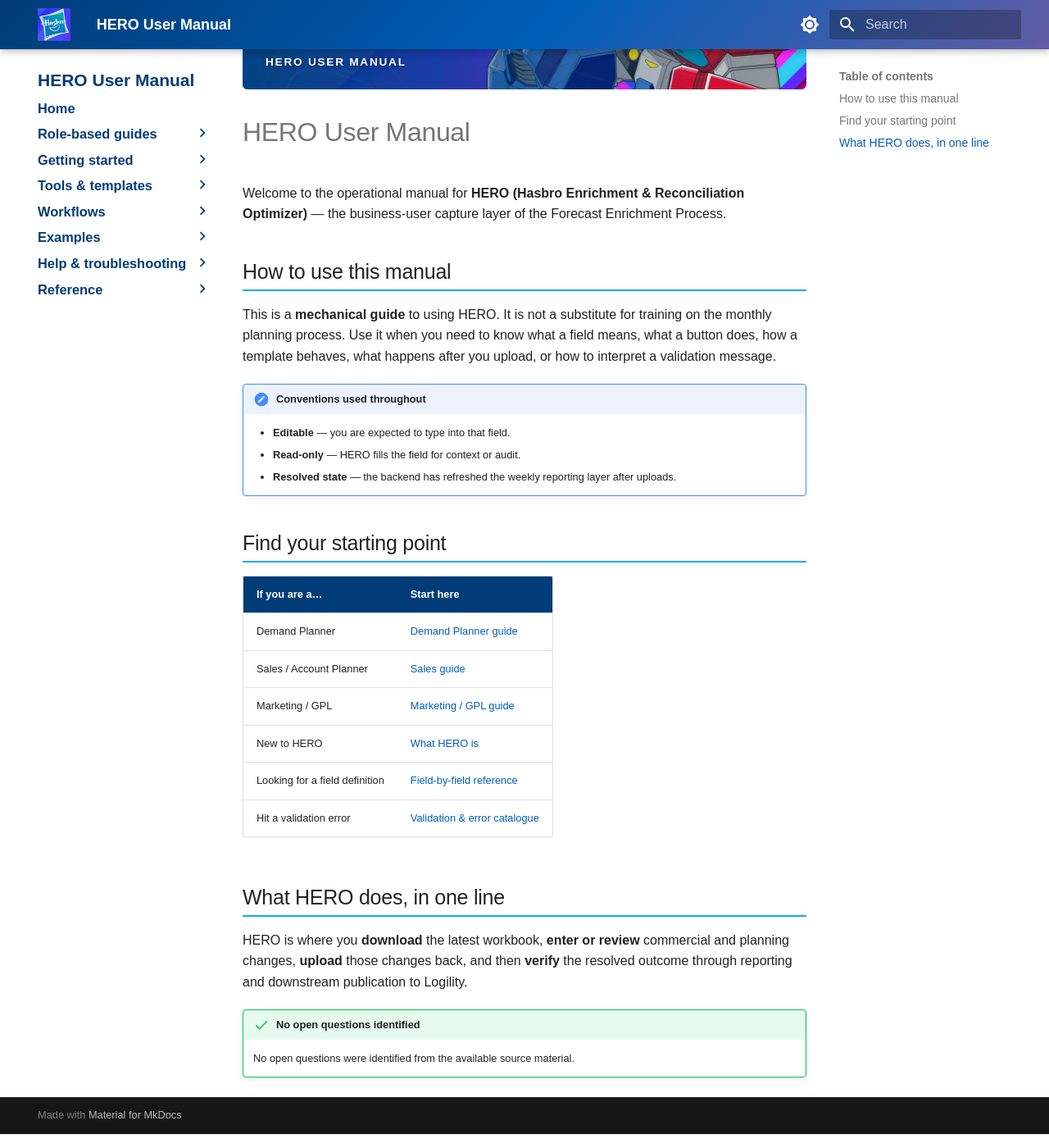
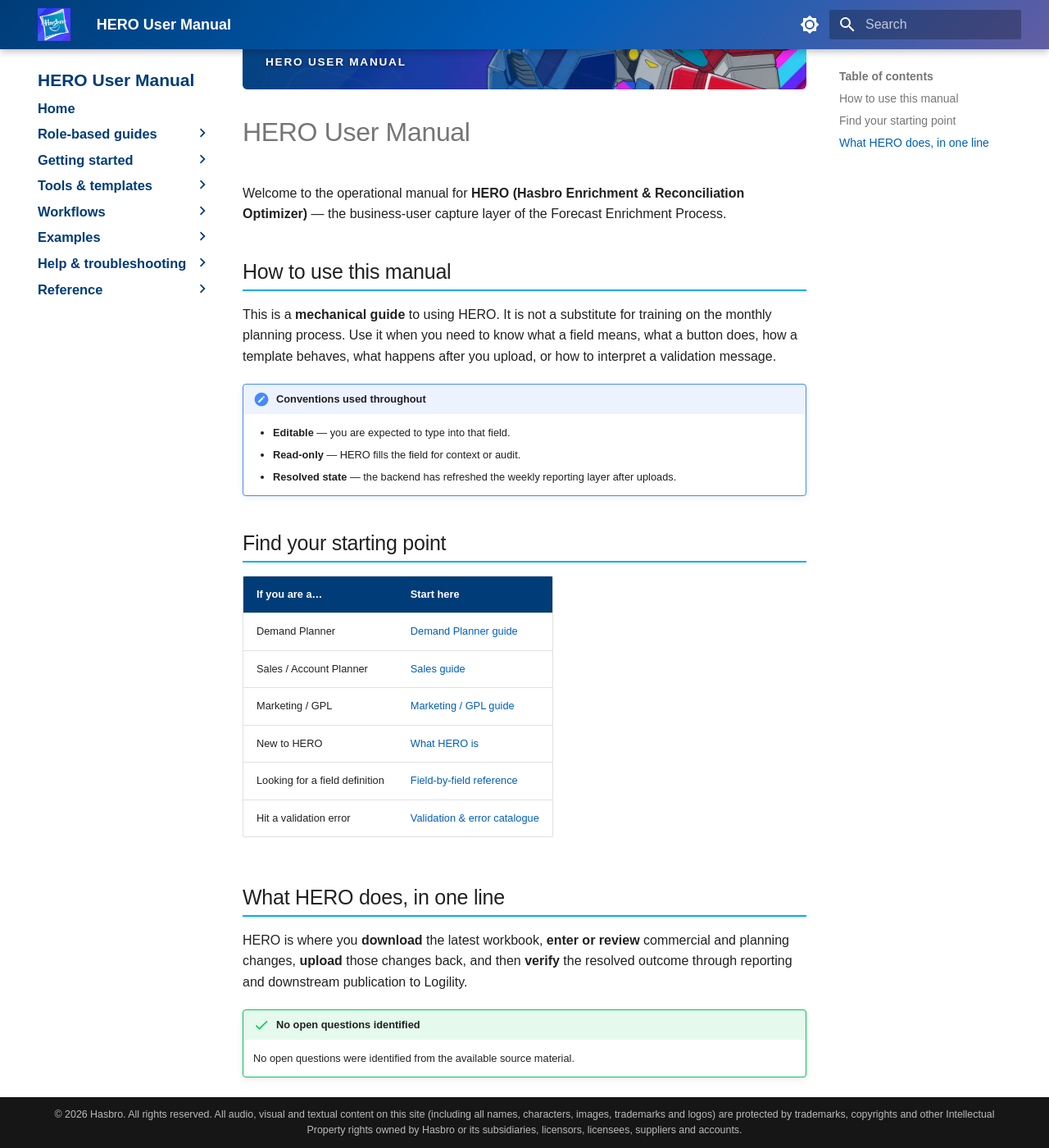
Before and after one commit to enerbartoli/HERO, an MkDocs documentation site: the page built from docs/index.md, in a window 1280 px wide and 1400 px high, scrolled down 201 px. Shown: the whole window at 82% size. Built offline with MkDocs 1.6.1 and Material for MkDocs 9.7.7, drawn with Linux system fonts in a browser that asks for light colours.

Commit message:
Footer: replace "Made with Material for MkDocs" with Hasbro copyright
- Set config.copyright to the Hasbro IP/rights notice and
  extra.generator: false to drop the default generator line.
- Add .md-copyright__highlight styling (centered, max-width 64rem,
  line-height 1.5) so the longer legal text stays tidy without
  changing the footer's overall look.

mkdocs build --strict: 0 warnings.

https://claude.ai/code/session_01BJ6UREhizVRKpce7xn9rWD

```diff
--- a/docs/stylesheets/extra.css
+++ b/docs/stylesheets/extra.css
@@ -206,3 +206,16 @@
 .md-typeset .question > summary::before {
   background-color: #625DA3;
 }
+
+/* ── Footer copyright — keep the legal notice tidy and centered ──────── */
+/*   Material renders config.copyright inside .md-copyright__highlight.    */
+.md-copyright {
+  width: 100%;
+}
+.md-copyright__highlight {
+  max-width: 64rem;
+  margin: 0 auto;
+  line-height: 1.5;
+  font-size: 0.62rem;
+  text-align: center;
+}
--- a/mkdocs.yml
+++ b/mkdocs.yml
@@ -2,6 +2,17 @@ site_name: HERO User Manual
 site_description: Operational manual for HERO (Hasbro Enrichment & Reconciliation Optimizer) — UK pilot
 site_url: https://enerbartoli.github.io/HERO/
 docs_dir: docs
+
+# Footer copyright (replaces the default "Made with Material for MkDocs")
+copyright: >-
+  © 2026 Hasbro. All rights reserved. All audio, visual and textual content
+  on this site (including all names, characters, images, trademarks and logos)
+  are protected by trademarks, copyrights and other Intellectual Property
+  rights owned by Hasbro or its subsidiaries, licensors, licensees, suppliers
+  and accounts.
+
+extra:
+  generator: false   # remove "Made with Material for MkDocs" footer note
 
 theme:
   name: material
```
